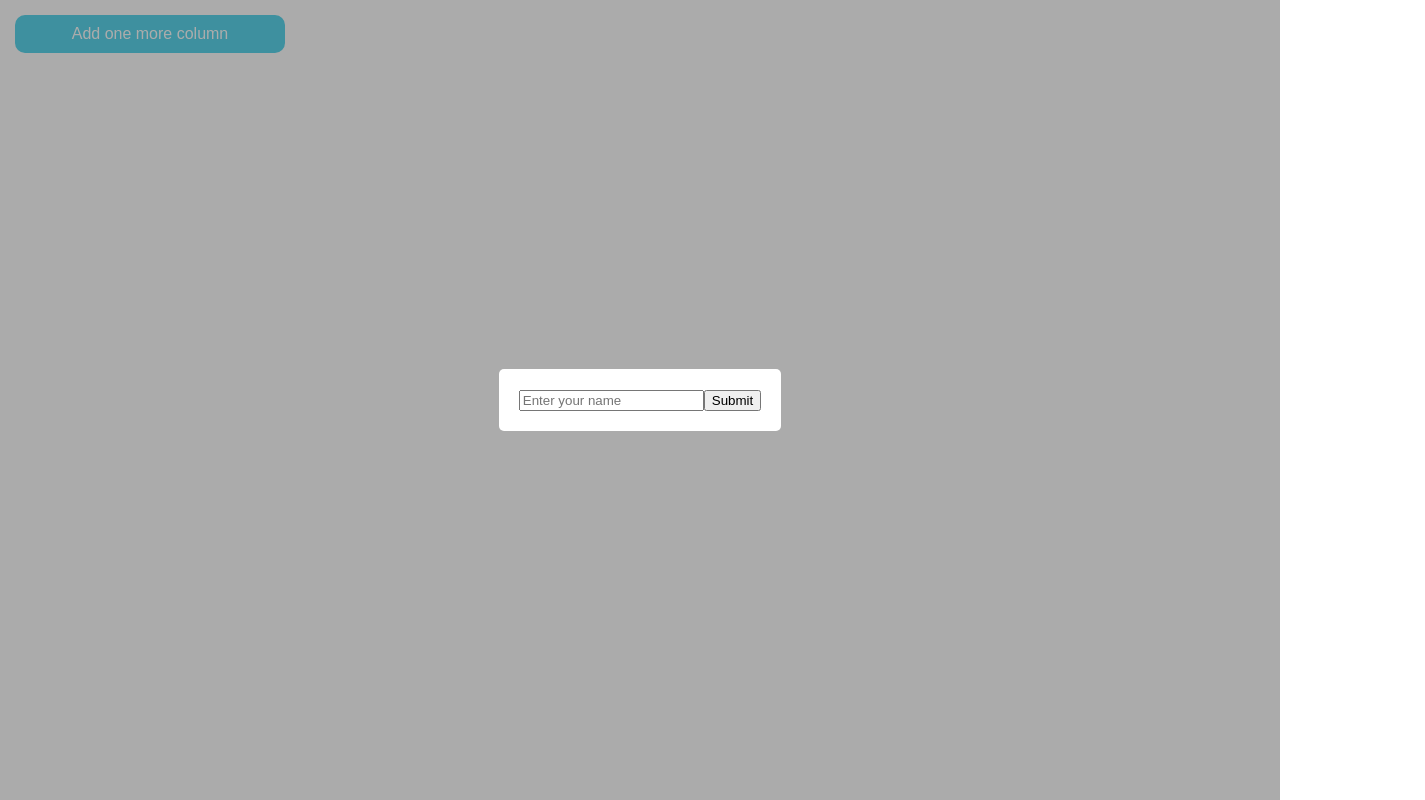
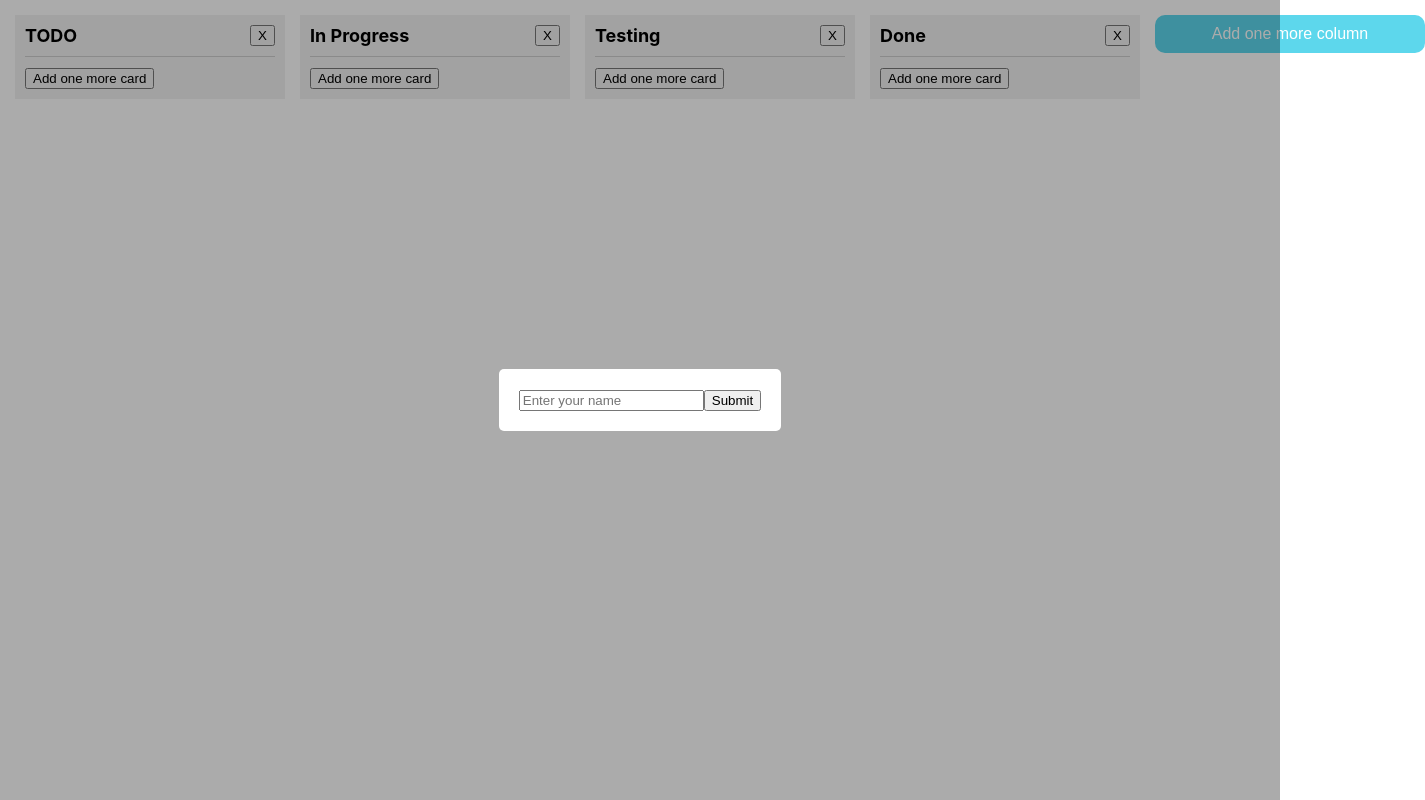
Before and after one commit to seregamaksim/ts-react-trello, a React (Create React App) app: page / in a window 1280 px wide. Shown: the whole page, 1425 px wide, since content can reach past the window. Built offline with nearby package versions, Linux system fonts and the light colour scheme.

Commit message:
change logic states

```diff
--- a/src/App.tsx
+++ b/src/App.tsx
@@ -1,15 +1,78 @@
 import React, { useEffect, useState } from 'react';
 import Board from './components/Board';
 import LoginModal from './components/LoginModal';
+import ModalCard from './components/ModalCard';
+
+export type TBoardColumn = {
+  id: number;
+  title: string;
+};
+export type TCard = {
+  id: number;
+  title: string;
+  columnId: number;
+};
+
+const initialStateColumns = [
+  { id: 0, title: 'TODO' },
+  { id: 1, title: 'In Progress' },
+  { id: 2, title: 'Testing' },
+  { id: 3, title: 'Done' },
+];
 
 function App() {
-  const [userName, setUserName] = useState<string>('');
+  const [userName, setUserName] = useState('');
   const localUserName = localStorage.getItem('userName');
+  // const localBoardColumns = JSON.parse(
+  //   localStorage.getItem('boardColumns') || '[]'
+  // );
+  // const [boardColumns, setBoardColumns] = useState<TBoardColumn[]>(
+  //   localBoardColumns || initialStateColumns
+  // );
+  const [boardColumns, setBoardColumns] =
+    useState<TBoardColumn[]>(initialStateColumns);
+  const [cards, setCards] = useState<TCard[]>([]);
+  // const [isOpenCard, setIsOpenCard] = useState(false);
+  // const [dataCard, setDataCard] = useState<TCard | null>(null);
 
+  // localStorage.setItem('boardColumns', JSON.stringify(boardColumns));
+
+  function removeColumn(id: number): void {
+    const newColumns = boardColumns.filter((item) => item.id !== id);
+    setBoardColumns(newColumns);
+  }
+  function addColumn(data: TBoardColumn) {
+    const newColumns = boardColumns.concat(data);
+    setBoardColumns(newColumns);
+  }
+  function removeCard(id: number) {
+    let newCards = cards.filter((item) => item.id !== id);
+    setCards(newCards);
+  }
+  function addCard(data: TCard) {
+    const newCards = cards.concat(data);
+    setCards(newCards);
+  }
+  function getCardsByIdColumn(id: number) {
+    const neededCards = cards.filter((item) => item.columnId === id);
+    return neededCards;
+  }
   return (
     <>
       {!localUserName && <LoginModal setUserName={setUserName} />}
-      <Board />
+      <Board
+        addColumn={addColumn}
+        removeColumn={removeColumn}
+        boardColumns={boardColumns}
+        getCardsByIdColumn={getCardsByIdColumn}
+        addCard={addCard}
+        removeCard={removeCard}
+      />
+      {/* <ModalCard
+        dataCard={dataCard}
+        setIsOpenCard={setIsOpenCard}
+        isOpen={isOpenCard}
+      /> */}
     </>
   );
 }
--- a/src/components/AddColumnBtn.tsx
+++ b/src/components/AddColumnBtn.tsx
@@ -1,5 +1,61 @@
 import { useState } from 'react';
 import styled from 'styled-components';
+import { TBoardColumn } from '../App';
+
+// type TBoardColumn = {
+//   id: number;
+//   title: string;
+// };
+
+type TAddColumnProps = {
+  addHandle: (data: TBoardColumn) => void;
+};
+
+export default function AddColumnBtn(props: TAddColumnProps) {
+  const [columnTitle, setColumnTitle] = useState('');
+  const [isOpenPopup, setIsOpenPopup] = useState(false);
+
+  function addColumn(e: React.SyntheticEvent): void {
+    e.preventDefault();
+    if (columnTitle.length > 0) {
+      props.addHandle({ id: Date.now(), title: columnTitle });
+      setColumnTitle('');
+    }
+  }
+
+  return (
+    <AddColumnWrapper>
+      <AddColumnButton
+        onClick={() => {
+          setIsOpenPopup(true);
+        }}
+      >
+        Add one more column
+      </AddColumnButton>
+      {isOpenPopup && (
+        <AddColumnPopup isOpenPopup={isOpenPopup}>
+          <AddColumnPopupClose
+            onClick={() => {
+              setIsOpenPopup(false);
+            }}
+          >
+            X
+          </AddColumnPopupClose>
+          <AddColumnPopupForm onSubmit={addColumn}>
+            <AddColumnPopupInput
+              type="text"
+              name="column-title"
+              placeholder="Enter column name"
+              value={columnTitle}
+              onChange={(e) => setColumnTitle(e.target.value)}
+            />
+            <AddColumnPopupBtn>Add column</AddColumnPopupBtn>
+          </AddColumnPopupForm>
+        </AddColumnPopup>
+      )}
+    </AddColumnWrapper>
+  );
+}
 
 const AddColumnWrapper = styled.div`
   position: relative;
@@ -49,49 +105,3 @@ const AddColumnPopupBtn = styled.button`
   padding: 5px 10px;
   color: var(--white);
 `;
-
-export default function AddColumnBtn(props: { addHandle: any }) {
-  const [columnTitle, setColumnTitle] = useState<string>('');
-  const [isOpenPopup, setIsOpenPopup] = useState<boolean>(false);
-
-  function addColumn(e: React.SyntheticEvent): void {
-    e.preventDefault();
-    props.addHandle((prevBoardColumns: object[]) =>
-      prevBoardColumns.concat({ id: Date.now(), title: columnTitle })
-    );
-    setColumnTitle('');
-  }
-
-  return (
-    <AddColumnWrapper>
-      <AddColumnButton
-        onClick={() => {
-          setIsOpenPopup(true);
-        }}
-      >
-        Add one more column
-      </AddColumnButton>
-      {isOpenPopup && (
-        <AddColumnPopup isOpenPopup={isOpenPopup}>
-          <AddColumnPopupClose
-            onClick={() => {
-              setIsOpenPopup(false);
-            }}
-          >
-            X
-          </AddColumnPopupClose>
-          <AddColumnPopupForm onSubmit={addColumn}>
-            <AddColumnPopupInput
-              type="text"
-              name="column-title"
-              placeholder="Enter column name"
-              value={columnTitle}
-              onChange={(e) => setColumnTitle(e.target.value)}
-            />
-            <AddColumnPopupBtn>Add column</AddColumnPopupBtn>
-          </AddColumnPopupForm>
-        </AddColumnPopup>
-      )}
-    </AddColumnWrapper>
-  );
-}
--- a/src/components/Board.tsx
+++ b/src/components/Board.tsx
@@ -2,25 +2,54 @@ import { useState } from 'react';
 import BoardColumn from './BoardColumn';
 import AddColumnBtn from './AddColumnBtn';
 import styled from 'styled-components';
-import ModalCard from './ModalCard';
+import { TBoardColumn, TCard } from '../App';
 
-type TBoardColumnInterface = {
-  id: number;
-  title: string;
+type TBoardProps = {
+  boardColumns: TBoardColumn[];
+  addColumn: (data: TBoardColumn) => void;
+  addCard: (data: TCard) => void;
+  removeColumn: (id: number) => void;
+  removeCard: (id: number) => void;
+  getCardsByIdColumn: (id: number) => TCard[];
 };
 
-export type TCard = {
-  id: number;
-  title: string;
-  columnTitle: string;
-};
+export default function Board(props: TBoardProps) {
+  return (
+    <BoardWrap>
+      <BoardColumns>
+        {props.boardColumns &&
+          props.boardColumns.map((item) => {
+            return (
+              <StyledBoardColumn
+                key={item.id}
+                data={item}
+                removeColumn={props.removeColumn}
+                getCardsByIdColumn={props.getCardsByIdColumn}
+                addCard={props.addCard}
+                removeCard={props.removeCard}
+                // setDataCardModal={setDataCard}
+                // openCardModal={setIsOpenCard}
+              />
+            );
+          })}
+        {/* {(localBoardColumns || props.boardColumns) &&
+          props.boardColumns.map((item) => {
+            return (
+              <StyledBoardColumn
+                key={item.id}
+                data={item}
+                removeColumn={props.removeColumn}
+                setDataCardModal={setDataCard}
+                openCardModal={setIsOpenCard}
+              />
+            );
+          })} */}
+      </BoardColumns>
 
-const initialState = [
-  { id: 0, title: 'TODO' },
-  { id: 1, title: 'In Progress' },
-  { id: 2, title: 'Testing' },
-  { id: 3, title: 'Done' },
-];
+      <AddColumnBtn addHandle={props.addColumn} />
+    </BoardWrap>
+  );
+}
 
 const BoardWrap = styled.div`
   display: flex;
@@ -41,48 +70,3 @@ const StyledBoardColumn = styled(BoardColumn)`
     margin-right: 0;
   }
 `;
-export default function Board() {
-  const localBoardColumns = JSON.parse(
-    localStorage.getItem('boardColumns') || '[]'
-  );
-  const [boardColumns, setBoardColumns] = useState<TBoardColumnInterface[]>(
-    localBoardColumns || initialState
-  );
-
-  const [isOpenCard, setIsOpenCard] = useState(false);
-  const [dataCard, setDataCard] = useState<TCard | null>(null);
-
-  localStorage.setItem('boardColumns', JSON.stringify(boardColumns));
-
-  function removeColumn(id: number): void {
-    const newColumns = boardColumns.filter((item) => item.id !== id);
-    setBoardColumns(newColumns);
-  }
-
-  return (
-    <BoardWrap className="test">
-      <BoardColumns>
-        {(localBoardColumns || boardColumns) &&
-          boardColumns.map((item) => {
-            return (
-              <StyledBoardColumn
-                key={item.id}
-                data={item}
-                removeColumn={removeColumn}
-                setDataCardModal={setDataCard}
-                openCardModal={setIsOpenCard}
-              />
-            );
-          })}
-      </BoardColumns>
-
-      <AddColumnBtn addHandle={setBoardColumns} />
-
-      <ModalCard
-        dataCard={dataCard}
-        setIsOpenCard={setIsOpenCard}
-        isOpen={isOpenCard}
-      />
-    </BoardWrap>
-  );
-}
--- a/src/components/BoardColumn.tsx
+++ b/src/components/BoardColumn.tsx
@@ -1,74 +1,38 @@
 import { useEffect, useState } from 'react';
 import styled from 'styled-components';
 import BoardColumnCard from './BoardColumnCard';
+import { TBoardColumn, TCard } from '../App';
 
-export type TColumnCard = {
-  id: number;
-  title: string;
-};
-export type TCard = {
-  id: number;
-  title: string;
-  columnTitle: string;
-};
-const BoardColumnItem = styled.li`
-  padding: 10px;
-  background-color: var(--lightgray);
-`;
-const BoardColumnHeader = styled.header`
-  display: flex;
-  align-items: center;
-  justify-content: space-between;
-  padding-bottom: 10px;
-  border-bottom: 1px solid var(--lightgray2);
-  margin-bottom: 10px;
-`;
-const BoardColumnTitle = styled.h2`
-  font-size: 18px;
-`;
-const BoardColumnFormInput = styled.input`
-  display: block;
-  width: 100%;
-  margin-bottom: 10px;
-`;
-const BoardColumnCardsList = styled.ul`
-  margin-bottom: 10px;
-`;
-const StyledBoardColumnCard = styled(BoardColumnCard)`
-  margin-bottom: 8px;
-  &:last-child {
-    margin-bottom: 0;
-  }
-`;
 export default function BoardColumn(props: {
-  data: TColumnCard;
+  data: TBoardColumn;
   removeColumn: (id: number) => void;
-  setDataCardModal: (data: TCard) => void;
-  openCardModal: (arg: boolean) => void;
+  addCard: (data: TCard) => void;
+  removeCard: (id: number) => void;
+  getCardsByIdColumn: (id: number) => TCard[];
+  // setDataCardModal: (data: TCard) => void;
+  // openCardModal: (arg: boolean) => void;
   className?: string;
 }) {
-  const [cards, setCards] = useState<TCard[]>([]);
+  // const [cards, setCards] = useState<TCard[]>([]);
+  const cardsCurrentColumn = props.getCardsByIdColumn(props.data.id);
   const [newCardValue, setNewCardValue] = useState('');
   const [isAddCardPopupOpen, setIsAddCardPopupOpen] = useState(false);
 
   function addNewCard(e: React.SyntheticEvent): void {
     e.preventDefault();
-    setCards(
-      cards.concat({
+    if (newCardValue.length > 0) {
+      props.addCard({
         id: Date.now(),
         title: newCardValue,
-        columnTitle: props.data.title,
-      })
-    );
-    setNewCardValue('');
+        columnId: props.data.id,
+      });
+      setNewCardValue('');
+    }
   }
-  function removeCard(id: number) {
-    let newCards = cards.filter((item) => item.id !== id);
-    setCards(newCards);
-  }
-  useEffect(() => {
-    console.log('cards', cards);
-  }, [cards]);
+  // function removeCard(id: number) {
+  //   let newCards = cards.filter((item) => item.id !== id);
+  //   setCards(newCards);
+  // }
   return (
     <BoardColumnItem className={props.className}>
       <div>
@@ -77,13 +41,13 @@ export default function BoardColumn(props: {
           <button onClick={() => props.removeColumn(props.data.id)}>X</button>
         </BoardColumnHeader>
         <BoardColumnCardsList>
-          {cards.map((item) => (
+          {cardsCurrentColumn.map((item) => (
             <StyledBoardColumnCard
               key={item.id}
               data={item}
-              removeCard={removeCard}
-              setDataCardModal={props.setDataCardModal}
-              openCardModal={props.openCardModal}
+              removeCard={props.removeCard}
+              // setDataCardModal={props.setDataCardModal}
+              // openCardModal={props.openCardModal}
             />
           ))}
         </BoardColumnCardsList>
@@ -118,3 +82,33 @@ export default function BoardColumn(props: {
     </BoardColumnItem>
   );
 }
+
+const BoardColumnItem = styled.li`
+  padding: 10px;
+  background-color: var(--lightgray);
+`;
+const BoardColumnHeader = styled.header`
+  display: flex;
+  align-items: center;
+  justify-content: space-between;
+  padding-bottom: 10px;
+  border-bottom: 1px solid var(--lightgray2);
+  margin-bottom: 10px;
+`;
+const BoardColumnTitle = styled.h2`
+  font-size: 18px;
+`;
+const BoardColumnFormInput = styled.input`
+  display: block;
+  width: 100%;
+  margin-bottom: 10px;
+`;
+const BoardColumnCardsList = styled.ul`
+  margin-bottom: 10px;
+`;
+const StyledBoardColumnCard = styled(BoardColumnCard)`
+  margin-bottom: 8px;
+  &:last-child {
+    margin-bottom: 0;
+  }
+`;
```
Also changed, not shown: src/components/BoardColumnCard.tsx (+29 -32 lines), src/components/ModalCard.tsx (+32 -21 lines).
